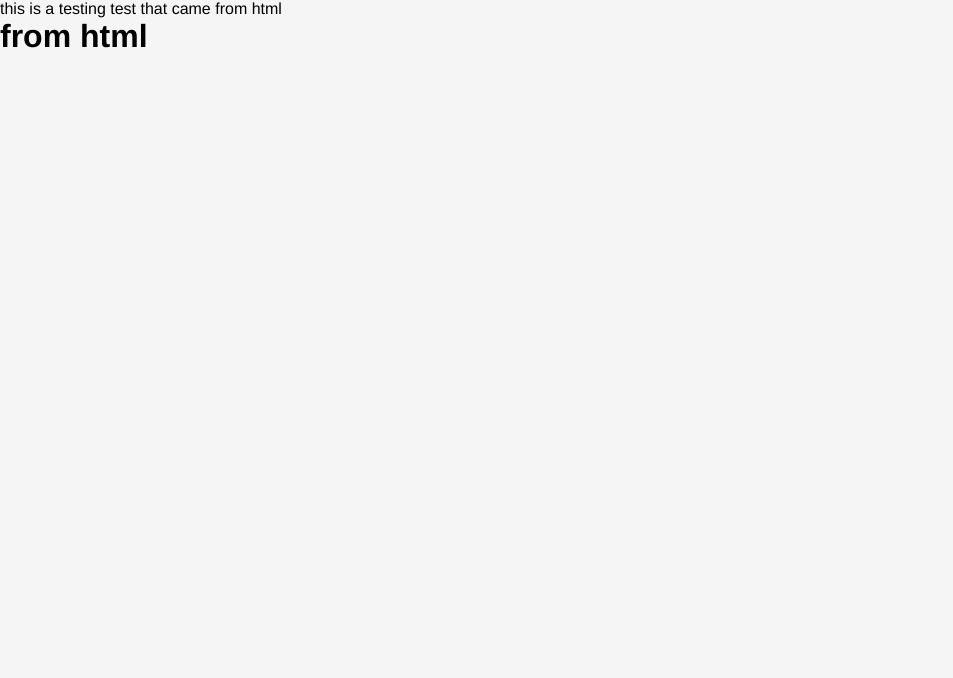
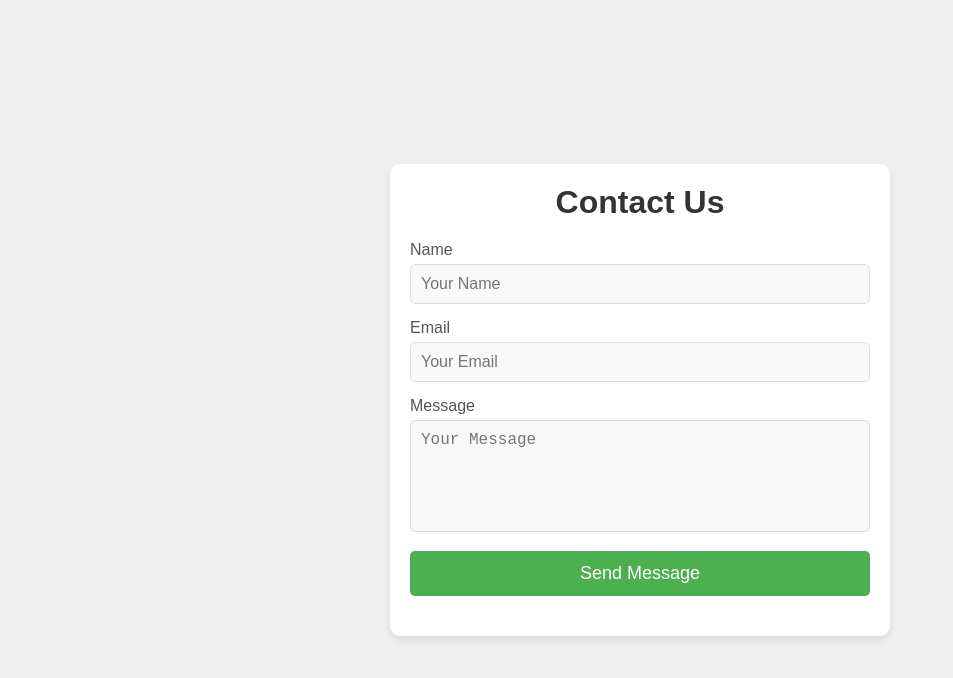
Before and after one commit to philips-Chike/Obikson, a plain HTML site: page testing js.html in a window 1280 px wide. Shown: the whole page, without its empty margins (0-953 px from the left). Drawn offline with Linux system fonts and the light colour scheme.

Commit message:
testing a form

```diff
--- a/testing js.html
+++ b/testing js.html
@@ -1,19 +1,150 @@
 <!DOCTYPE html>
 <html lang="en">
 <head>
-    <meta charset="UTF-8">
-    <meta name="viewport" content="width=device-width, initial-scale=1.0">
-    <title>Document</title>
-    <script src="js practice.js" defer></script>
-    <link rel="stylesheet" href="contact_us.css">
+  <meta charset="UTF-8">
+  <meta name="viewport" content="width=device-width, initial-scale=1.0">
+  <title>Contact Form</title>
+  <style>
+    * {
+      margin: 0;
+      padding: 0;
+      box-sizing: border-box;
+    }
 
+    body {
+      font-family: Arial, sans-serif;
+      background-color: #f0f0f0;
+      display: flex;
+      justify-content: center;
+      align-items: center;
+      height: 100vh;
+    }
+
+    .container {
+      background-color: #ffffff;
+      padding: 20px;
+      border-radius: 10px;
+      box-shadow: 0 4px 8px rgba(0, 0, 0, 0.1);
+      max-width: 500px;
+      width: 100%;
+    }
+
+    h1 {
+      text-align: center;
+      margin-bottom: 20px;
+      color: #333;
+    }
+
+    .input-group {
+      margin-bottom: 15px;
+    }
+
+    label {
+      display: block;
+      margin-bottom: 5px;
+      color: #555;
+    }
+
+    input, textarea {
+      width: 100%;
+      padding: 10px;
+      border-radius: 5px;
+      border: 1px solid #ddd;
+      background-color: #f9f9f9;
+      font-size: 16px;
+    }
+
+    textarea {
+      resize: none;
+    }
+
+    input:focus, textarea:focus {
+      outline: none;
+      border-color: #7dcaed;
+    }
+
+    button {
+      width: 100%;
+      padding: 12px;
+      background-color: #4caf50;
+      border: none;
+      border-radius: 5px;
+      color: white;
+      font-size: 18px;
+      cursor: pointer;
+    }
+
+    button:hover {
+      background-color: #45a049;
+    }
+
+    #responseMsg {
+      text-align: center;
+      margin-top: 20px;
+      font-size: 16px;
+      color: #333;
+    }
+  </style>
 </head>
+<body>
+  <div class="container">
+    <h1>Contact Us</h1>
+    <form action="https://formspree.io/f/xrbzwaqd" method="POST" id="contactForm">
+      <div class="input-group">
+        <label for="name">Name</label>
+        <input type="text" id="name" name="name" placeholder="Your Name" required>
+      </div>
+      <div class="input-group">
+        <label for="email">Email</label>
+        <input type="email" id="email" name="email" placeholder="Your Email" required>
+      </div>
+      <div class="input-group">
+        <label for="message">Message</label>
+        <textarea id="message" name="message" placeholder="Your Message" rows="5" required></textarea>
+      </div>
+      <div class="input-group">
+        <button type="submit" id="submitBtn">Send Message</button>
+      </div>
+    </form>
+    <p id="responseMsg"></p>
+  </div>
 
+  <script>
+    document.getElementById('contactForm').addEventListener('submit', function (e) {
+      e.preventDefault();  // Prevent the form from submitting the default way
 
-<body>
-    <p> this is a testing test that came
-        from html
-    </p>
-    <h1>from html</h1>
+      const submitBtn = document.getElementById('submitBtn');
+      const responseMsg = document.getElementById('responseMsg');
+
+      submitBtn.disabled = true;
+      submitBtn.textContent = 'Sending...';
+
+      const formData = new FormData(this);
+
+      fetch(this.action, {
+        method: 'POST',
+        body: formData,
+        headers: { 'Accept': 'application/json' }
+      })
+      .then(response => {
+        if (response.ok) {
+          responseMsg.textContent = 'Thank you for your message! We will get back to you soon.';
+          responseMsg.style.color = 'green';
+          this.reset();
+        } else {
+          responseMsg.textContent = 'Oops! There was a problem submitting your form.';
+          responseMsg.style.color = 'red';
+        }
+        submitBtn.disabled = false;
+        submitBtn.textContent = 'Send Message';
+      })
+      .catch(() => {
+        responseMsg.textContent = 'Oops! There was a problem submitting your form.';
+        responseMsg.style.color = 'red';
+        submitBtn.disabled = false;
+        submitBtn.textContent = 'Send Message';
+      });
+    });
+  </script>
 </body>
 </html>
```
Also changed, not shown: index.html (+2 -0 lines).
